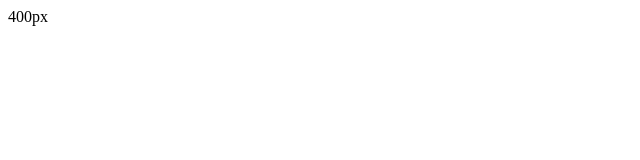
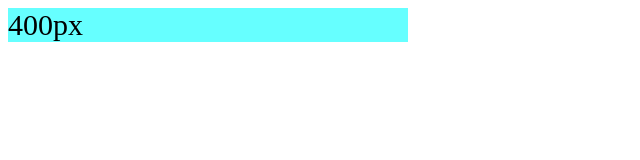
Before and after one commit to 5piotrlew/css-jednostki-miary, a plain HTML site: page index.html in a window 1280 px wide. Shown: the whole page, without its empty margins (0-640 px from the left). Drawn offline with Linux system fonts and the light colour scheme.

Commit message:
podpięcie css

```diff
--- a/css/style.css
+++ b/css/style.css
@@ -11,3 +11,7 @@ html {
     background-color: rgba(0,255,255,0.6);
     margin-bottom: 15px;
 }
+
+#pixele {
+    width:400px;
+}
--- a/index.html
+++ b/index.html
@@ -1,9 +1,12 @@
 <!DOCTYPE html>
 <html lang="pl">
+
 <head>
     <meta charset="UTF-8">
     <title>CSS3 - jednostki miary</title>
+    <link rel="stylesheet" href="css/style.css">
 </head>
+
 <body>
     <div id="container">
 
@@ -11,8 +14,6 @@
 
     </div>
 
+</body>
 
-
-
-</body>
 </html>
```
